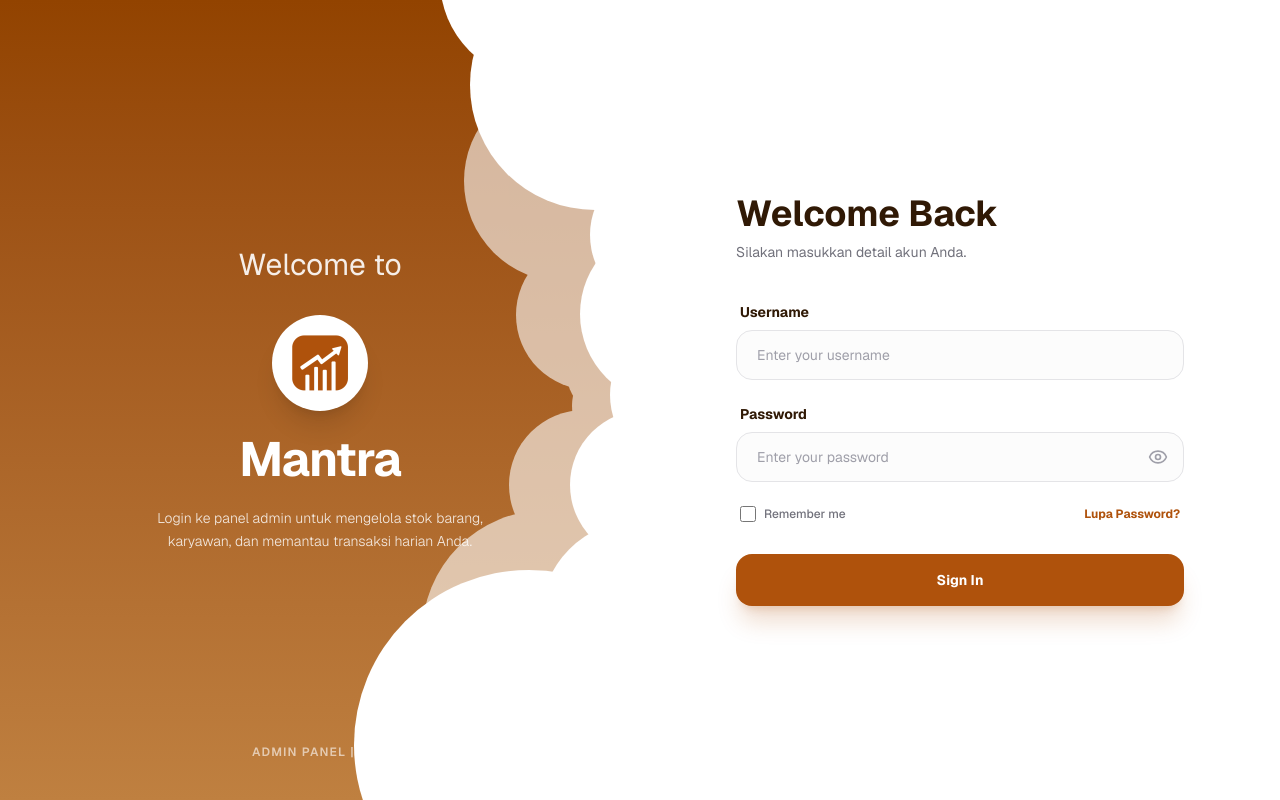
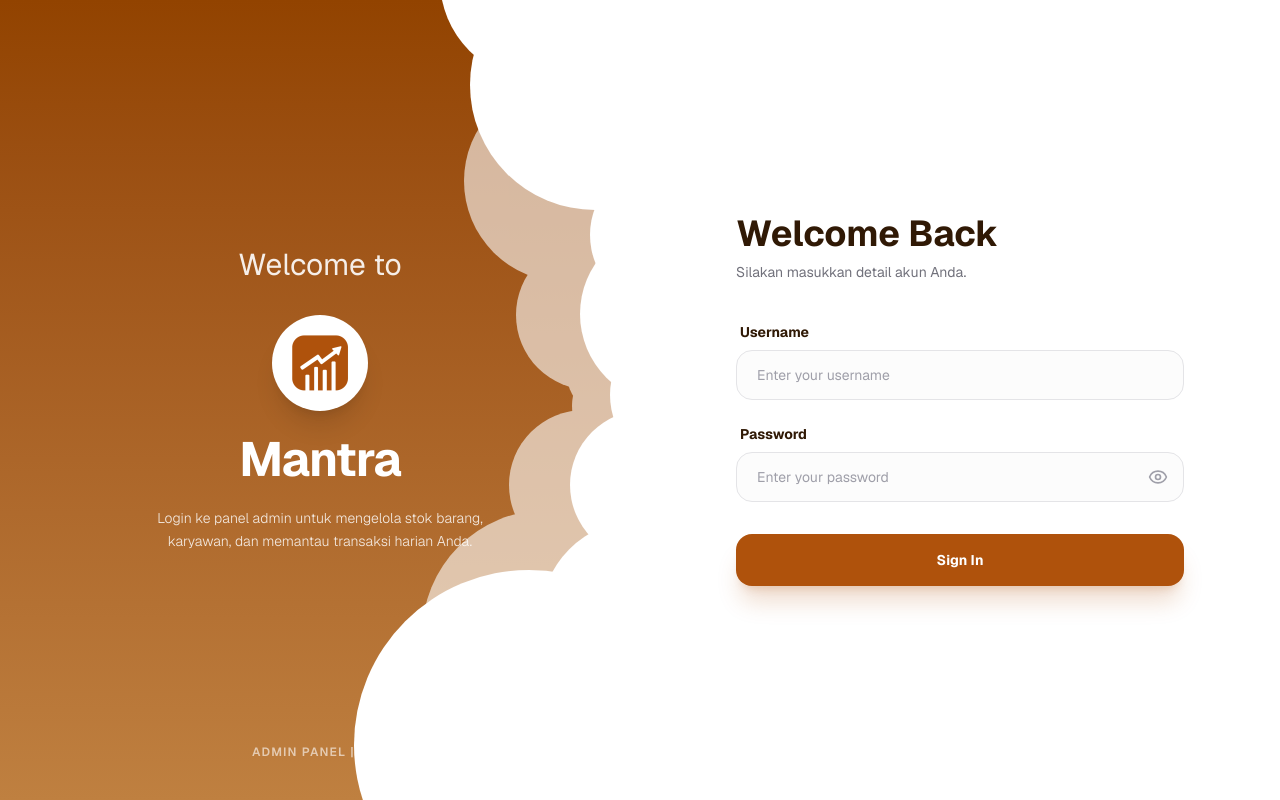
Before and after one commit to Mantra-Jaya-Jaya/mantra-admin-web, a Next.js app: page /login in a window 1280 px wide. Built offline with nearby package versions, Linux system fonts and the light colour scheme; no server answers.

Commit message:
menghapus lupa password, remember me

```diff
--- a/app/(auth)/login/page.tsx
+++ b/app/(auth)/login/page.tsx
@@ -215,14 +215,6 @@ export default function LoginPage() {
               </div>
             </div>
 
-            <div className="flex justify-between items-center px-1">
-              <label className="flex items-center gap-2 cursor-pointer group">
-                <input type="checkbox" className="w-4 h-4 rounded border-zinc-300 text-[#AF520C] focus:ring-[#AF520C] cursor-pointer" />
-                <span className="text-xs text-zinc-500 font-medium group-hover:text-zinc-800 transition">Remember me</span>
-              </label>
-              <button type="button" className="text-xs text-[#AF520C] font-bold hover:underline">Lupa Password?</button>
-            </div>
-
             {errorMsg && (
               <motion.p
                 initial={{ opacity: 0, y: -10 }}
```
